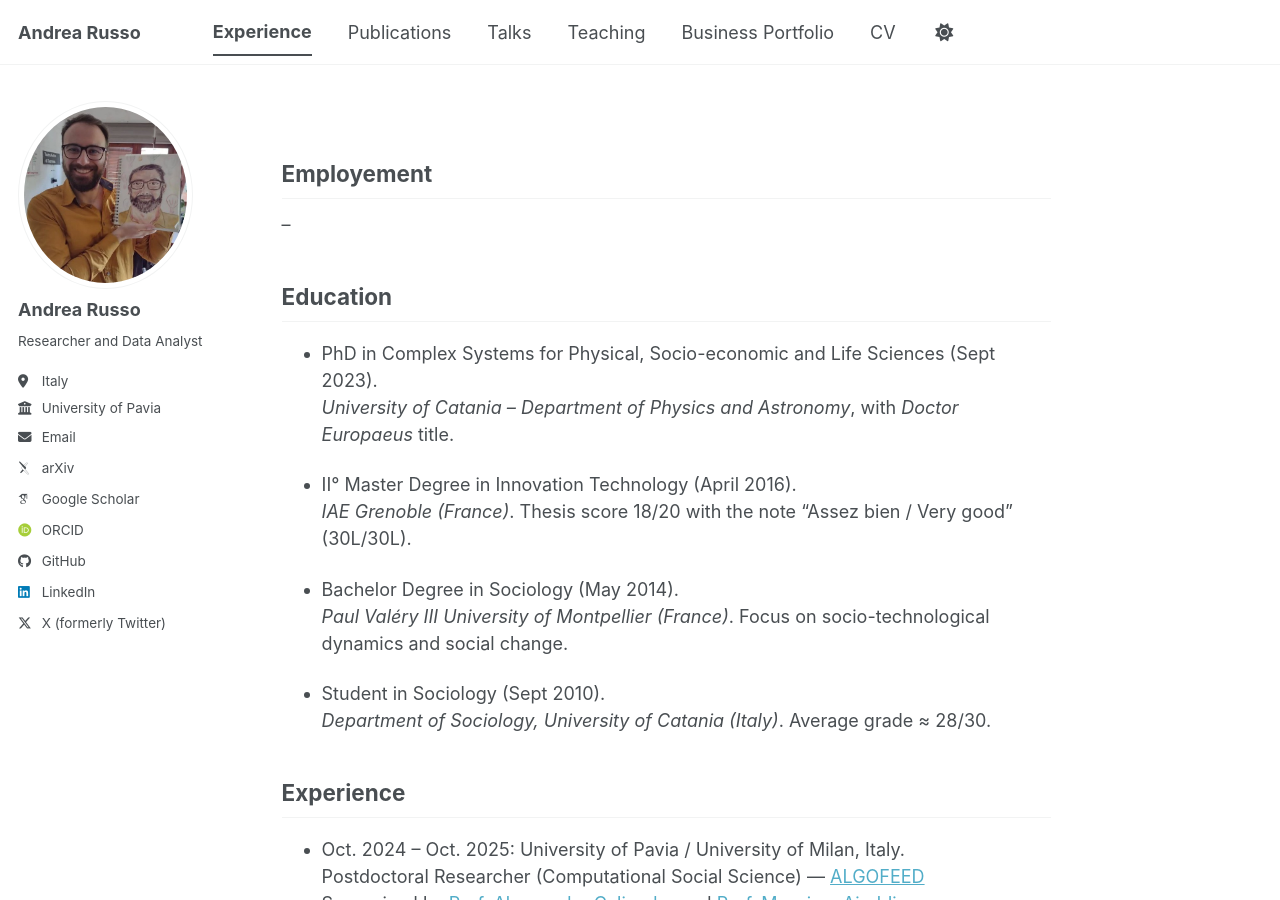
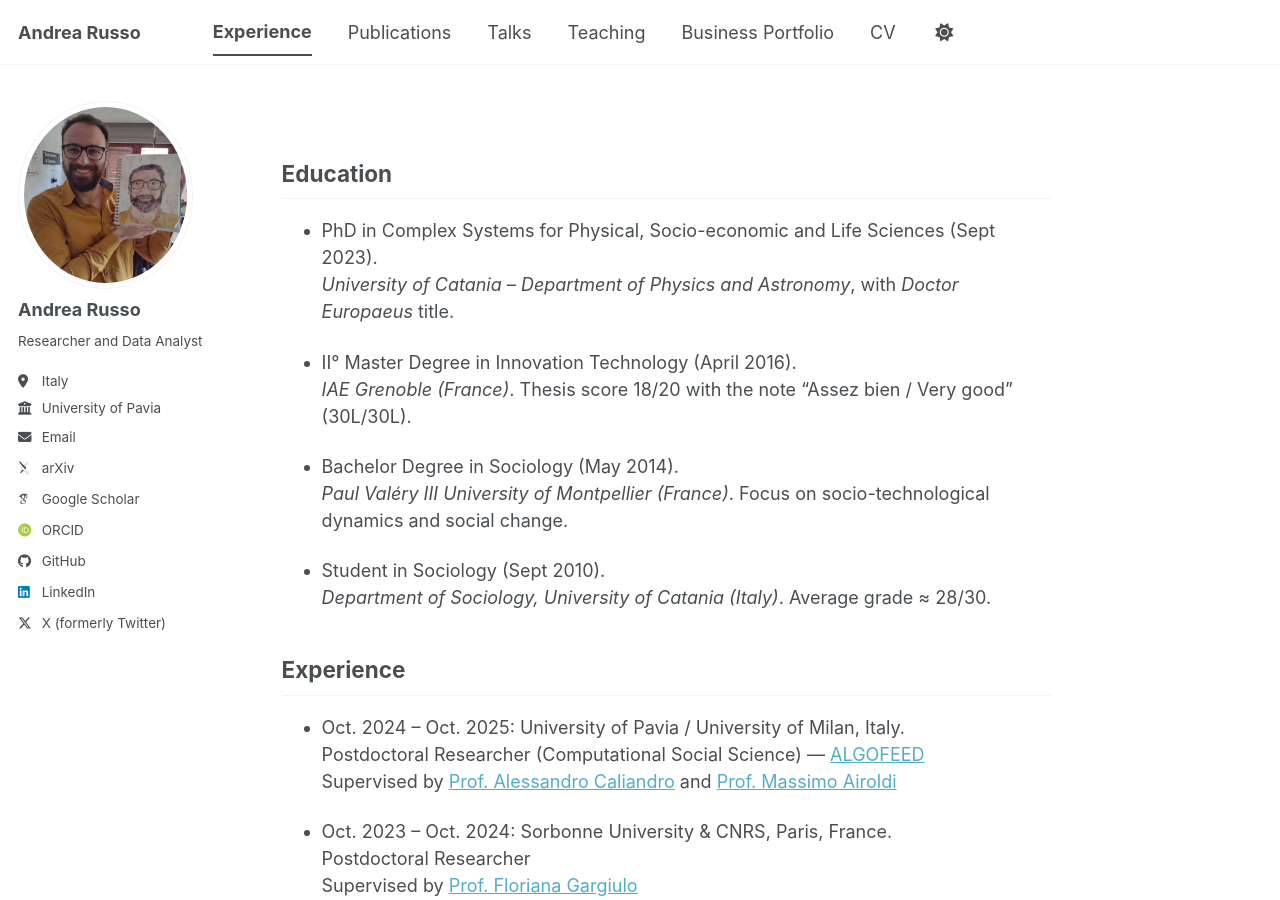
Before and after one commit to AndreaRussoPhD/AndreaRussoPhD.github.io, a Jekyll site: the page built from _pages/experience.md, in a window 1280 px wide and 900 px high. Built offline with Jekyll 4.4.1, drawn with Linux system fonts in a browser that asks for light colours; some web fonts are replaced; a script bundle is joined from its source files by our own code; library files that are not in the unit come from our copies.

Commit message:
Update experience.md

```diff
--- a/_pages/experience.md
+++ b/_pages/experience.md
@@ -5,10 +5,6 @@ author_profile: true
 title: ""
 ---
 
-
-
-## Employement
---
 
 ## Education
 
```
